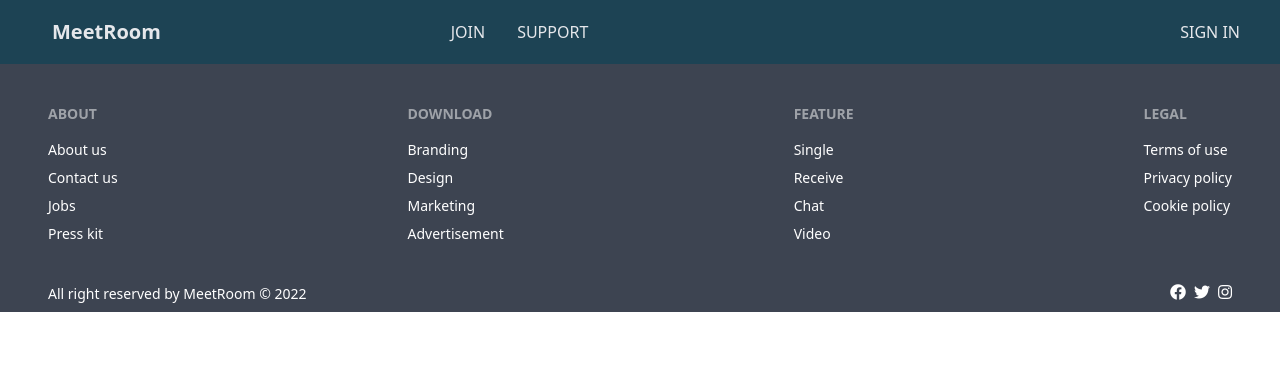
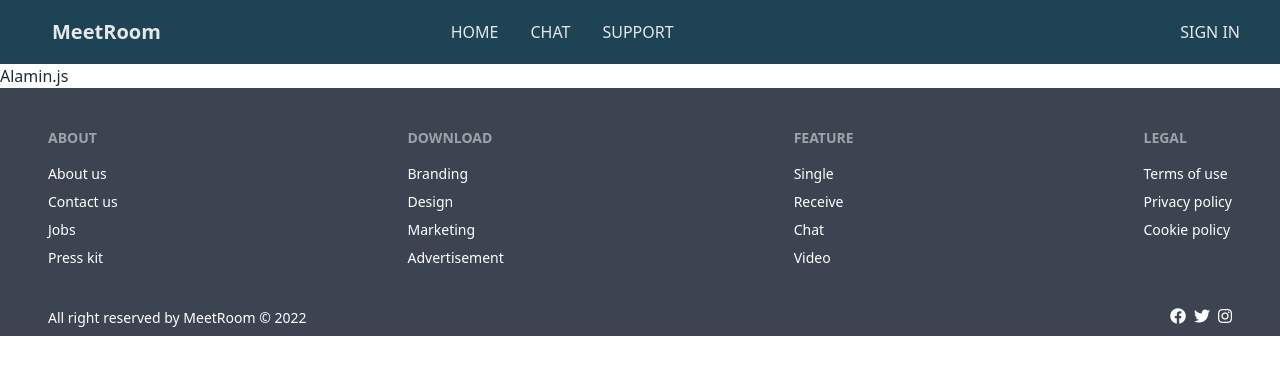
Before and after one commit to shafaeth1/MeetRoom, a React (Create React App) app: page /alamin in a window 1280 px wide. Shown: the top 374 px of the page. Built offline with nearby package versions, Linux system fonts and the light colour scheme; no server answers.

Commit message:
added indivisual route for team

```diff
--- a/src/App.js
+++ b/src/App.js
@@ -5,7 +5,6 @@ import Navbar from './components/Navbar/Navbar';
 import About from './pages/About/About';
 import Contact from './pages/Contact/Contact';
 import Home from './pages/Home/Home';
-import Join from './pages/Join/Join';
 import SignIn from './pages/Register/SignIn';
 import ReceiveSingleCall from './pages/ReceiveSingleCall/ReceiveSingleCall';
 import SingleCall from './pages/SingleCall/SingleCall';
@@ -21,6 +20,12 @@ import auth from './firebase.init';
 import { useAuthState } from 'react-firebase-hooks/auth';
 import Participant from './components/Participant/Participant';
 import Hero from './components/Hero/Hero';
+import Hasan from './pages/Indivisual/Hasan';
+import Roctim from './pages/Indivisual/Roctim';
+import Alamin from './pages/Indivisual/Alamin';
+import Hossain from './pages/Indivisual/Hossain';
+import Ariful from './pages/Indivisual/Ariful';
+import Nibras from './pages/Indivisual/Nibras';
 
 function App() {
   const [user] = useAuthState(auth);
@@ -46,6 +51,14 @@ function App() {
         <Route path="/chat" element={<Chat />}> </Route>
         <Route path="/participant" element={<Participant />}> </Route>
         <Route path="/hero" element={<Hero />}> </Route>
+
+        {/* Indivisual Route */}
+        <Route path="/hasan" element={<Hasan />}> </Route>
+        <Route path="/roctim" element={<Roctim />}> </Route>
+        <Route path="/alamin" element={<Alamin />}> </Route>
+        <Route path="/hossain" element={<Hossain />}> </Route>
+        <Route path="/ariful" element={<Ariful />}> </Route>
+        <Route path="/nibras" element={<Nibras />}> </Route>
       </Routes>
       {!user ? <Footer /> : ''}
     </>
--- a/src/components/LiveChat/LiveChat.js
+++ b/src/components/LiveChat/LiveChat.js
@@ -23,7 +23,6 @@ const LiveChat = () => {
             {!showChat ? (
                 <div className="">
                     <h2 className='text-center font-bold text-4xl pt-8 pb-2'>Joining Now</h2>
-                    {/* <h3>Join Your MeetRoom</h3> */}
                     <form className='flex gap-1'>
                         <input type="text" placeholder="Enter Your Name" className="input input-bordered w-full max-w-xs"
                             onChange={(event) => {
@@ -35,8 +34,7 @@ const LiveChat = () => {
                                 setRoom(event.target.value);
                             }}
                         />
-                        <input onClick={joinRoom} type="submit" value="Join" className="btn btn-primary" />
-                        {/* <button onClick={joinRoom}>Join A Room</button> */}
+                        <input onClick={joinRoom} type="submit" value="Start Now" className="py-2 px-4 bg-green-700 text-gray-200 rounded" />
                     </form>
                 </div>
             ) : (
--- a/src/components/Navbar/Navbar.js
+++ b/src/components/Navbar/Navbar.js
@@ -21,8 +21,8 @@ const Navbar = () => {
                             <i class="fad fa-align-left text-2xl text-gray-200"></i>
                         </label>
                         <ul tabindex="0" class="menu menu-compact dropdown-content mt-3 p-2 shadow bg-base-100 rounded-box w-52">
-                            {/* <li><Link to='/join'>Join</Link></li> */}
-                            <li><Link to='/liveChat'>Join</Link></li>
+                            <li><Link to='/'>Home</Link></li>
+                            <li><Link to='/liveChat'>Chat</Link></li>
                             <li><Link to='/support'>Support</Link></li>
                         </ul>
                     </div>
@@ -32,21 +32,15 @@ const Navbar = () => {
                 </div>
                 <div class="navbar-start hidden lg:flex">
                     <ul class="menu menu-horizontal p-0 text-gray-200">
-                        {/* <li><Link to='/join'>Join</Link></li> */}
-                        <li><Link to='/liveChat'>Join</Link></li>
+                        <li><Link to='/'>Home</Link></li>
+                        <li><Link to='/liveChat'>Chat</Link></li>
                         <li><Link to='/support'>Support</Link></li>
                     </ul>
                 </div>
                 <div class="navbar-end">
-                    {/* <input type="text" placeholder="Search" class="input input-bordered" /> */}
-
                     <ul class="menu menu-horizontal p-0 text-gray-200">
                         <li>{user ? <button onClick={logout} className="">Sign out</button> : <Link to="/signIn">Sign in</Link>}</li>
-
                     </ul>
-                    {/* <label for="my-drawer-2" class="btn btn-ghost lg:hidden">
-                        <i class="fad fa-align-right text-2xl"></i>
-                    </label> */}
                 </div>
             </div>
 
--- /dev/null
+++ b/src/pages/Indivisual/Alamin.js
@@ -0,0 +1,11 @@
+import React from 'react';
+
+const Alamin = () => {
+    return (
+        <div>
+            Alamin.js
+        </div>
+    );
+};
+
+export default Alamin;
--- /dev/null
+++ b/src/pages/Indivisual/Ariful.js
@@ -0,0 +1,11 @@
+import React from 'react';
+
+const Ariful = () => {
+    return (
+        <div>
+            <h1>Ariful</h1>
+        </div>
+    );
+};
+
+export default Ariful;
--- /dev/null
+++ b/src/pages/Indivisual/Hasan.js
@@ -0,0 +1,11 @@
+import React from 'react';
+
+const Hasan = () => {
+    return (
+        <div>
+            <h1>Hasan</h1>
+        </div>
+    );
+};
+
+export default Hasan;
--- /dev/null
+++ b/src/pages/Indivisual/Hossain.js
@@ -0,0 +1,11 @@
+import React from 'react';
+
+const Hossain = () => {
+    return (
+        <div>
+            <h1>Hossain</h1>
+        </div>
+    );
+};
+
+export default Hossain;
--- /dev/null
+++ b/src/pages/Indivisual/Nibras.js
@@ -0,0 +1,11 @@
+import React from 'react';
+
+const Nibras = () => {
+    return (
+        <div>
+            <h1>Nibras</h1>
+        </div>
+    );
+};
+
+export default Nibras;
--- /dev/null
+++ b/src/pages/Indivisual/Roctim.js
@@ -0,0 +1,11 @@
+import React from 'react';
+
+const Roctim = () => {
+    return (
+        <div>
+            <h1>Roctim</h1>
+        </div>
+    );
+};
+
+export default Roctim;
--- a/src/pages/VideoConference/VideoConference.js
+++ b/src/pages/VideoConference/VideoConference.js
@@ -7,7 +7,7 @@ const VideoConference = () => {
         <section className='py-2 lg:py-8 bg-green-400'>
             <div className="flex justify-between px-2 md:hidden">
                 <div className="flex display-flex">
-                    <Link to="/" class="flex items-center lg:pl-6 gap-1 normal-case md:text-xl font-semibold"><img src='favicon.ico' className='w-1/6 text-left'/> MeetRoom</Link>
+                    <Link to="/" class="flex items-center lg:pl-6 gap-1 normal-case md:text-xl font-semibold"><img src='favicon.ico' alt='Logo' className='w-1/6 text-left'/> MeetRoom</Link>
                 </div>
                 <label for="my-drawer-2" class="btn btn-ghost ml-2 border">
                     <i class="fad fa-align-left text-2xl"></i>
```
Also changed, not shown: 1 other file (tests, documents, lock files or other folders).
